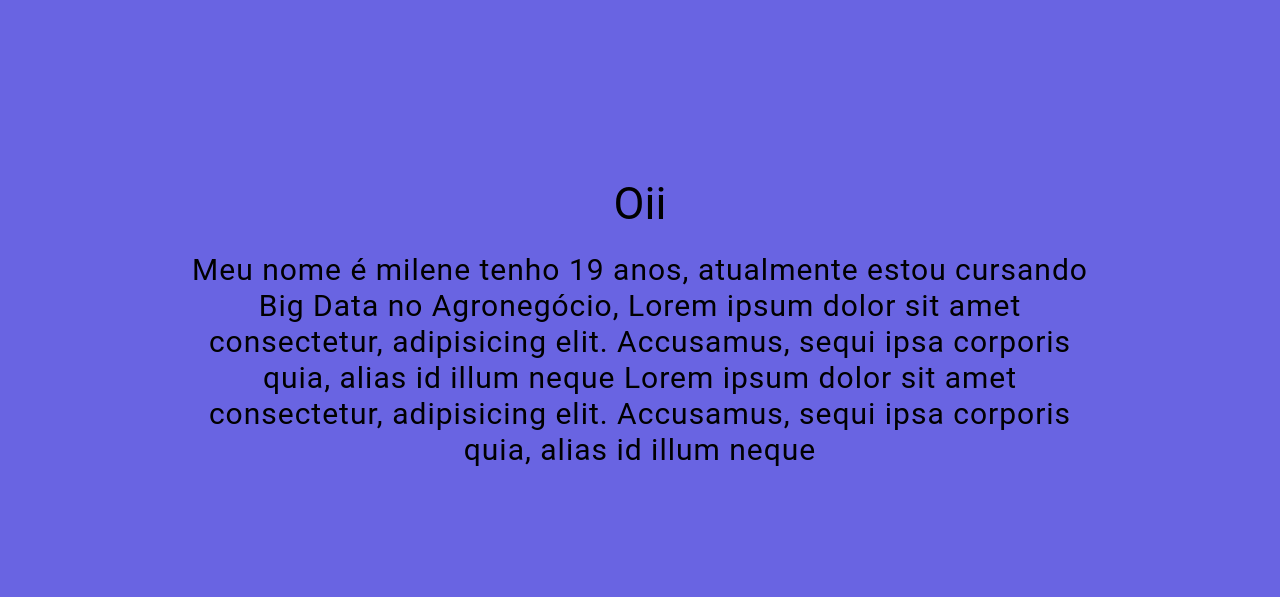
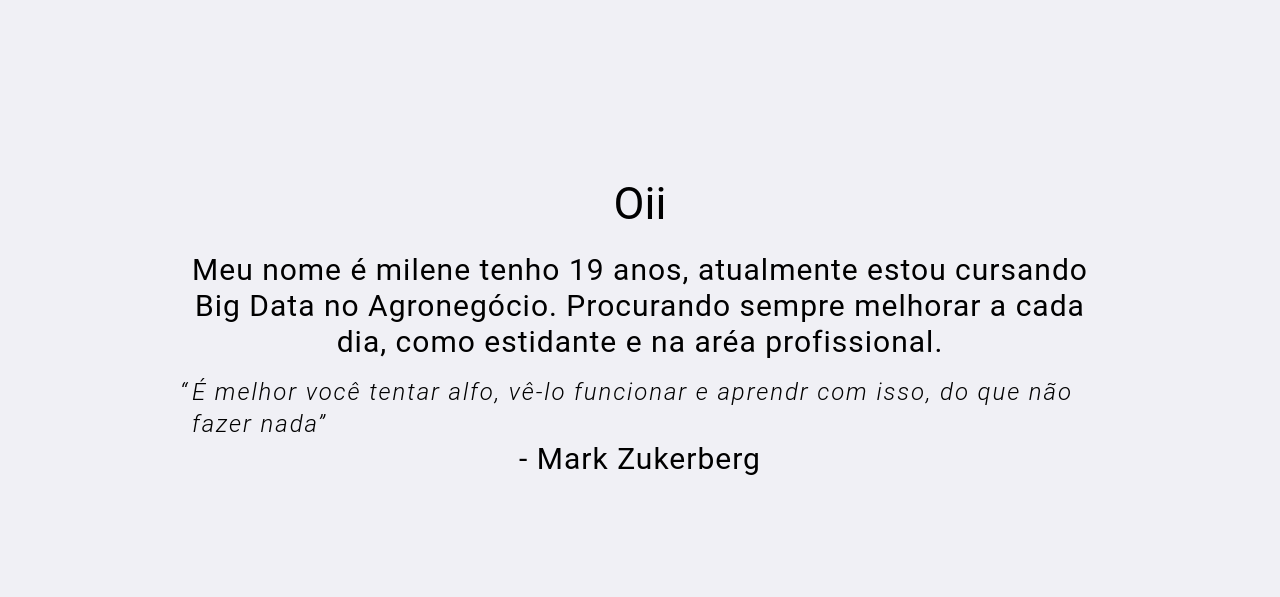
Before and after one commit to SilvaMilene/silvamilene.git.io, a plain HTML site: page index.html in a window 1280 px wide. Shown: the part 113-710 px from the top of the page. Drawn offline with nearby package versions, Linux system fonts and the light colour scheme.

Commit message:
organizando

```diff
--- a/css/index.css
+++ b/css/index.css
@@ -15,7 +15,8 @@
   }
   body{
     color: black;
-    background-color: #f0f0f5;
+    align-items: center;
+    /* background-color: #f0f0f5; */
   }
   header{
     width: 100%;
@@ -59,7 +60,7 @@
   }
   section{
     width: 100%;
-    background-color: #6964E2;
+    background-color: #f0f0f5;
   }
   section .apresentationBox{
     padding: 0 15%;
@@ -67,6 +68,7 @@
 
   section .sobre h2{
     text-align: center;
+
    }
   section .sobre p, .projetos p{
     font-size: 30px;
@@ -74,6 +76,7 @@
     line-height: 36px;
     text-align: center;
   }
+
   /* section .projetos{
     background-color: #6c63ff;
   } */
--- a/index.html
+++ b/index.html
@@ -39,12 +39,10 @@
         <div class="sobre" id="sobre">
           <h2>Oii</h2>
           <p>
-            Meu nome é milene tenho 19 anos, atualmente estou cursando Big Data no Agronegócio,
-            Lorem ipsum dolor sit amet consectetur, adipisicing elit.
-            Accusamus, sequi ipsa corporis quia, alias id illum neque
-            Lorem ipsum dolor sit amet consectetur, adipisicing elit.
-            Accusamus, sequi ipsa corporis quia, alias id illum neque
+            Meu nome é milene tenho 19 anos, atualmente estou cursando Big Data no Agronegócio.
+            Procurando sempre melhorar a cada dia, como estidante e na aréa profissional.
           </p>
+          <blockquote>É melhor você tentar alfo, vê-lo funcionar e aprendr com isso, do que não fazer nada</blockquote><p>- Mark Zukerberg</p>
         </div>
         <div class="projetos" id="projetos">
           <h2>Projetos</h2>
@@ -79,4 +77,4 @@
     <script>
       AOS.init();
   </script>
-  </body> font-family: 'Ubuntu', sans-serif;
+  </body>
```
